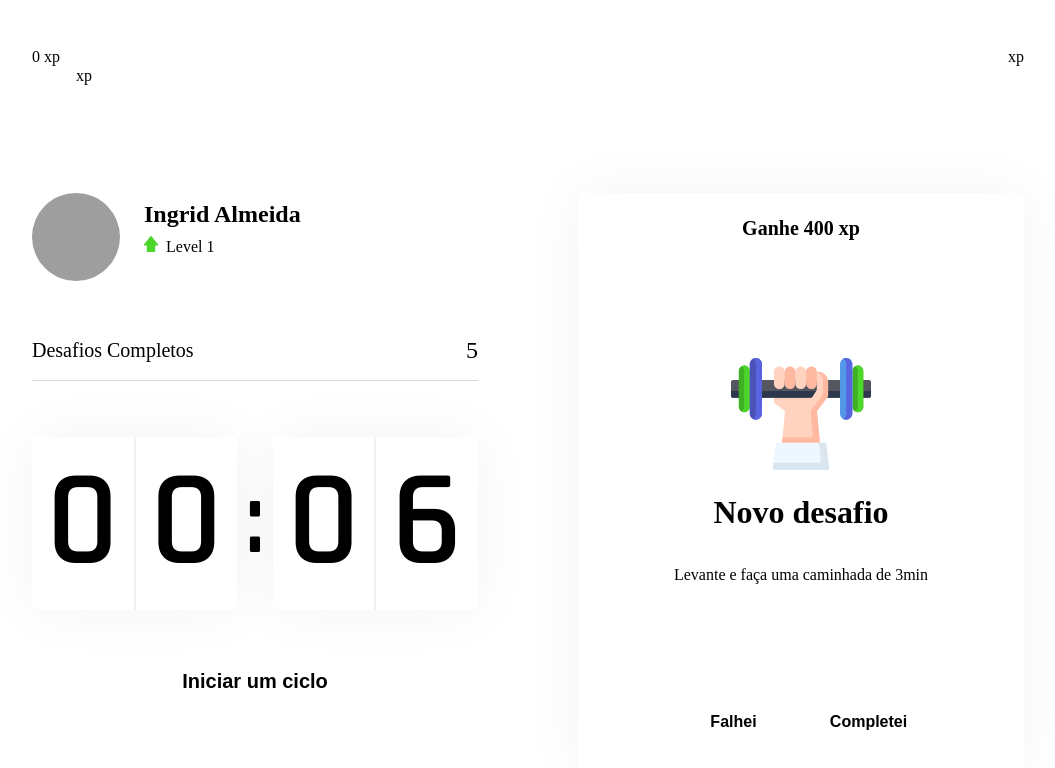
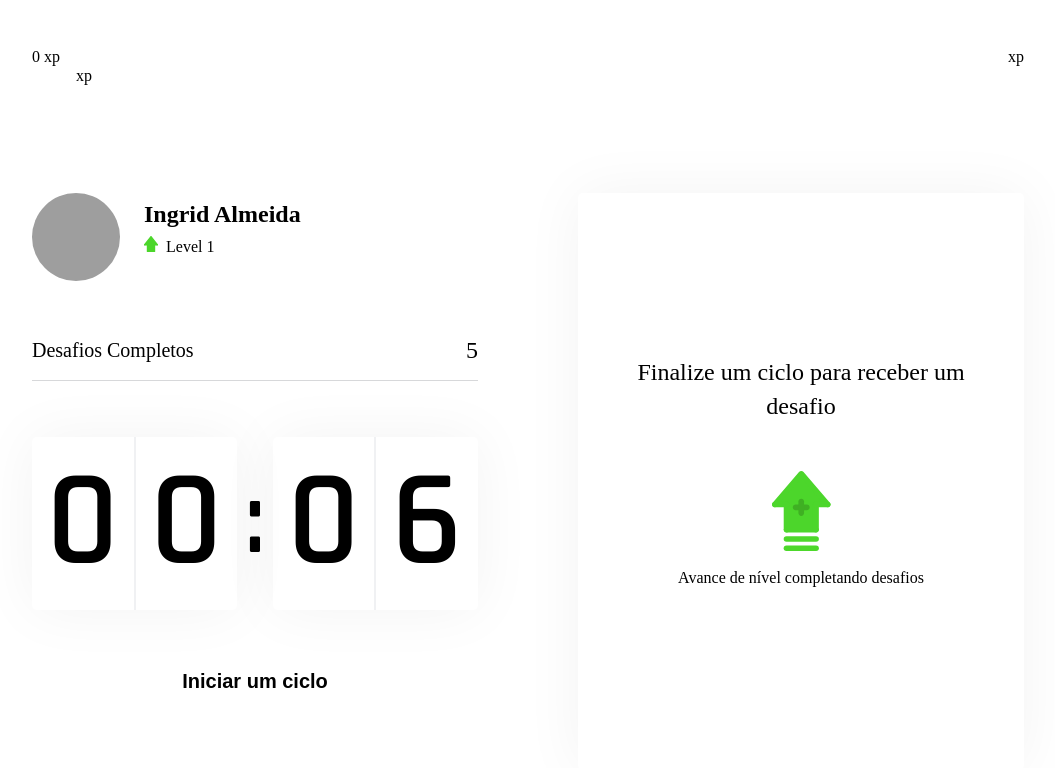
Before and after one commit to ingridsj/moveit-next, a Next.js app: page / in a window 1280 px wide. Shown: the top 768 px of the page, without its empty margins (112-1167 px from the left). Built offline with nearby package versions, Linux system fonts and the light colour scheme; grey boxes are pictures that could not be loaded.

Commit message:
adding reset button

```diff
--- a/src/components/ChallengeBox.tsx
+++ b/src/components/ChallengeBox.tsx
@@ -1,25 +1,28 @@
+import { useContext } from 'react';
+import { ChallengesContext } from '../contexts/ChallengesContext';
+
 import styles from '../styles/components/ChallengeBox.module.css'
 
 export function ChallengeBox () {
-  const hasActiveChallenge = true;
+  const { activeChallenge, resetChallenge } = useContext(ChallengesContext);
 
   return (
     <div className={ styles.challengeBoxContainer }>
-      { hasActiveChallenge ? (
+      { activeChallenge ? (
         <div className={ styles.challengeActive }>
-          <header>Ganhe 400 xp</header>
+          <header>Ganhe { activeChallenge.amount }</header>
 
           <main>
-            <img src="icons/body.svg" alt=""/>
+            <img src={`icons/${activeChallenge.type}.svg`} alt=""/>
             <strong>Novo desafio</strong>
-            <p>Levante e faça uma caminhada de 3min</p>
+            <p>{ activeChallenge.description }</p>
           </main>
 
           <footer>
             <button
             type="button"
             className={ styles.challengeFailedButton }
-            //onClick =
+            onClick = { resetChallenge }
             >
               Falhei
             </button>
```
